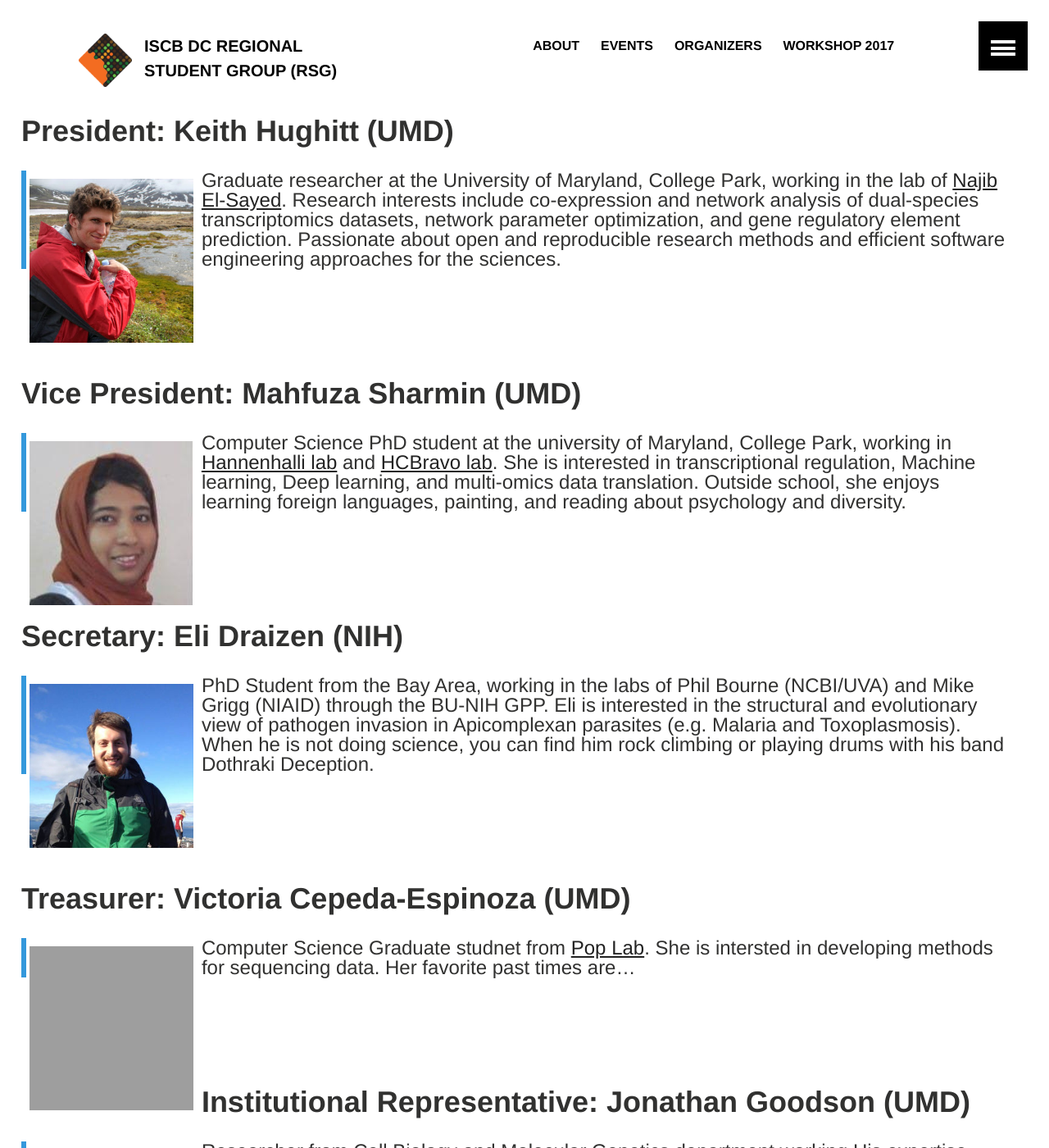
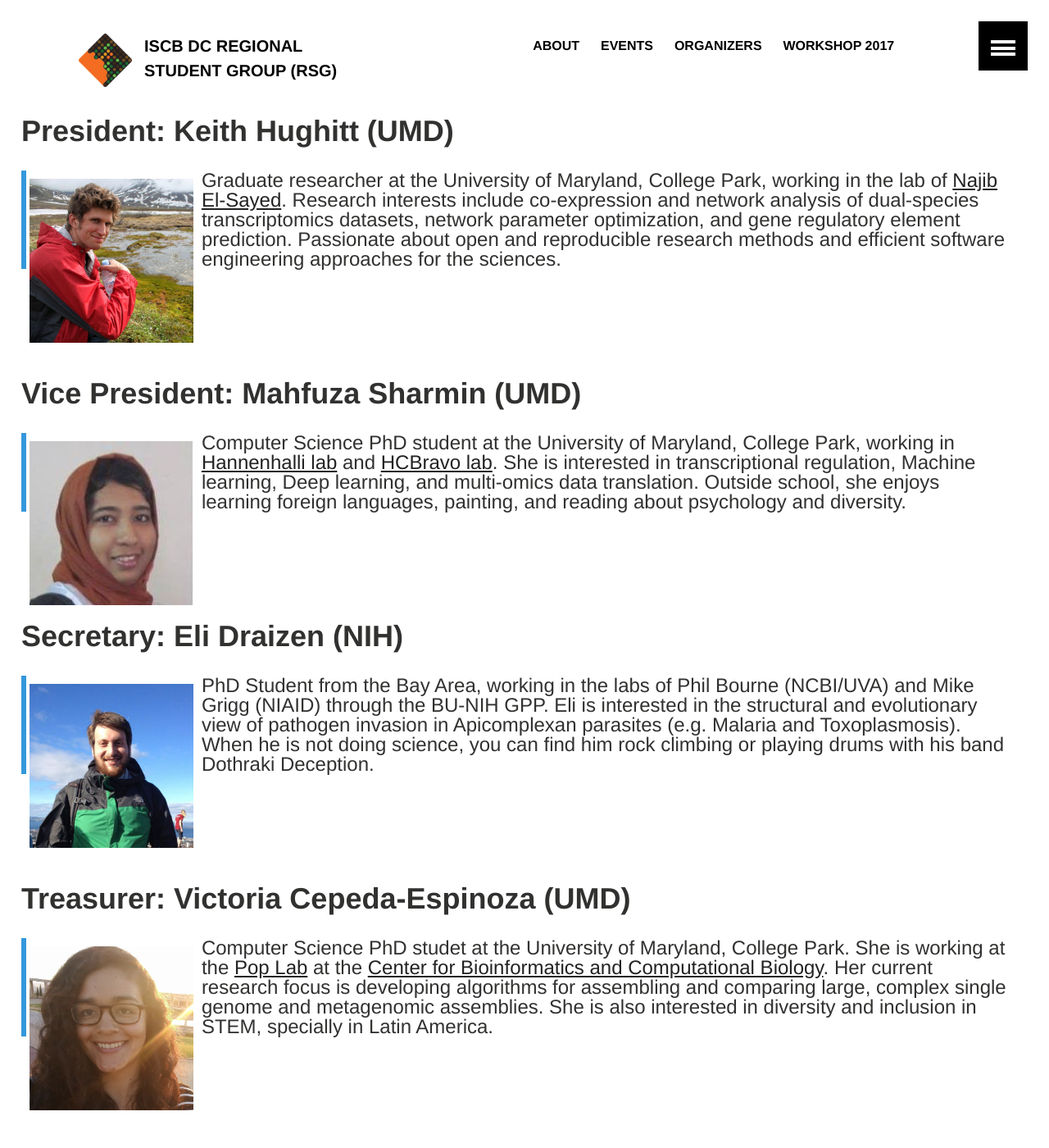
Before and after one commit to iscb-dc-rsg/iscb-dc-rsg.github.io, a Jekyll site: the page built from _pages/organizers.md, in a window 1280 px wide and 1400 px high. Shown: the whole window at 82% size. Built offline with Jekyll 4.4.1, drawn with Linux system fonts in a browser that asks for light colours; our own code applies the rules of GitHub Pages for plain Markdown files; grey boxes are pictures that could not be loaded.

Commit message:
Update organizers.md

```diff
--- a/_pages/organizers.md
+++ b/_pages/organizers.md
@@ -20,7 +20,7 @@
 ![Mahfuza Sharmin](../images/organizers/sharmin.jpg){: .organizer-image .float-left }
 
 
-> Computer Science PhD student at the university of Maryland, College Park, working in [Hannenhalli lab](http://www.cbcb.umd.edu/~sridhar/) and [HCBravo lab](http://www.hcbravo.org). She is interested in transcriptional regulation, Machine learning, Deep learning, and multi-omics data translation. Outside school, she enjoys learning foreign languages, painting, and reading about psychology and diversity.
+> Computer Science PhD student at the University of Maryland, College Park, working in [Hannenhalli lab](http://www.cbcb.umd.edu/~sridhar/) and [HCBravo lab](http://www.hcbravo.org). She is interested in transcriptional regulation, Machine learning, Deep learning, and multi-omics data translation. Outside school, she enjoys learning foreign languages, painting, and reading about psychology and diversity.
 
 
 &nbsp;
@@ -42,10 +42,11 @@
 
 # Treasurer: Victoria Cepeda-Espinoza (UMD)
 
-![Victoria Cepeda](../images/organizers/vick.jpg){: .organizer-image .float-left }
+![Victoria Cepeda](../images/organizers/vicky.jpg){: .organizer-image .float-left }
 
 
-> Computer Science Graduate studnet from [Pop Lab](http://www.cbcb.umd.edu/~mpop/). She is intersted in developing methods for sequencing data. Her favorite past times are...
+> Computer Science PhD studet at the University of Maryland, College Park. She is working at the [Pop Lab](http://www.cbcb.umd.edu/~mpop/) at the [Center for Bioinformatics and Computational Biology](http://www.cbcb.umd.edu/). Her current research focus is developing algorithms for assembling and comparing large, complex single genome and metagenomic assemblies. She is also interested in diversity and inclusion in STEM, specially in Latin America.
+
 
 
 &nbsp;
```
